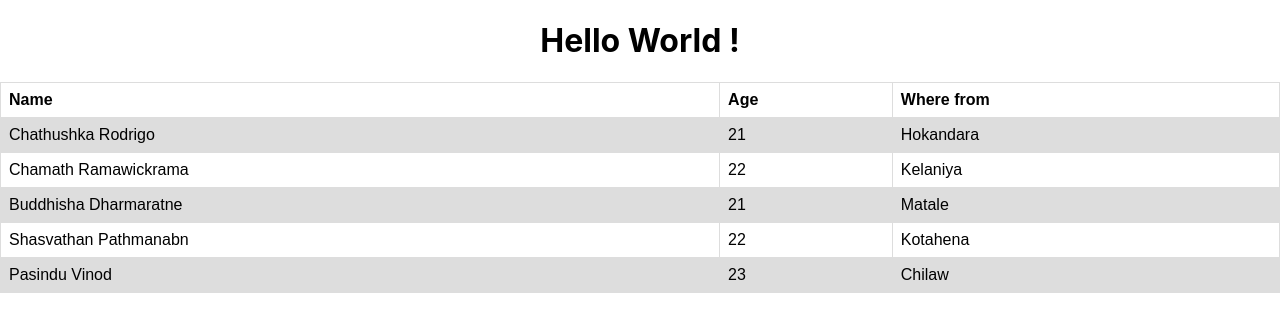
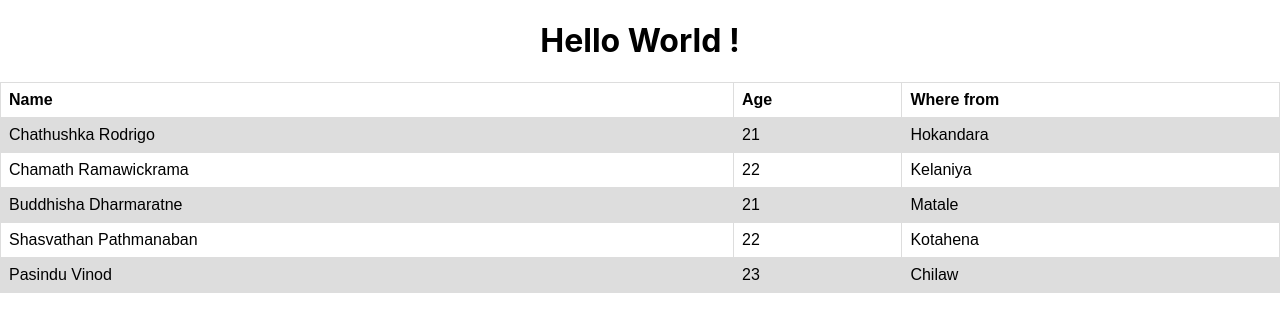
Before and after one commit to shas99/CDAP-PROJECT-MANAGEMENT-SYSTEM, a React (Create React App) app in the folder cdap-project-management-system/: page / in a window 1280 px wide. Shown: the top 332 px of the page. Built offline with nearby package versions, Linux system fonts and the light colour scheme.

Commit message:
Table updated by pasindu for shas

```diff
--- a/cdap-project-management-system/src/App.js
+++ b/cdap-project-management-system/src/App.js
@@ -29,7 +29,7 @@ function App() {
     <td>Matale</td>
   </tr>
   <tr>
-    <td>Shasvathan Pathmanabn</td>
+    <td>Shasvathan Pathmanaban</td>
     <td>22</td>
     <td>Kotahena</td>
   </tr>
```
